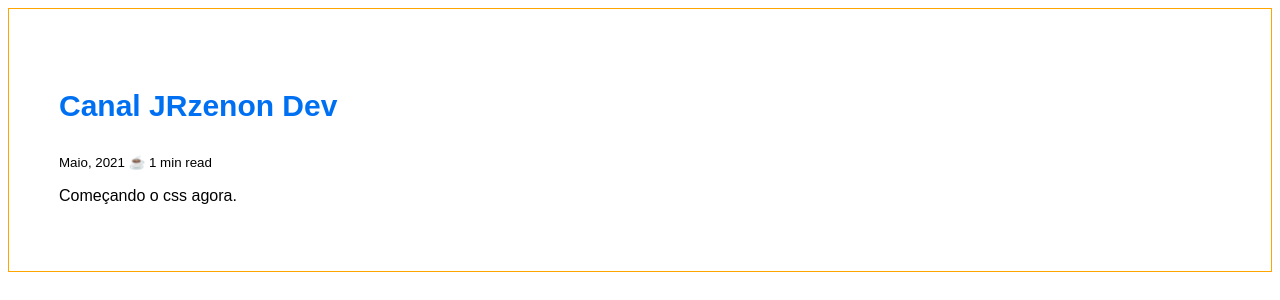
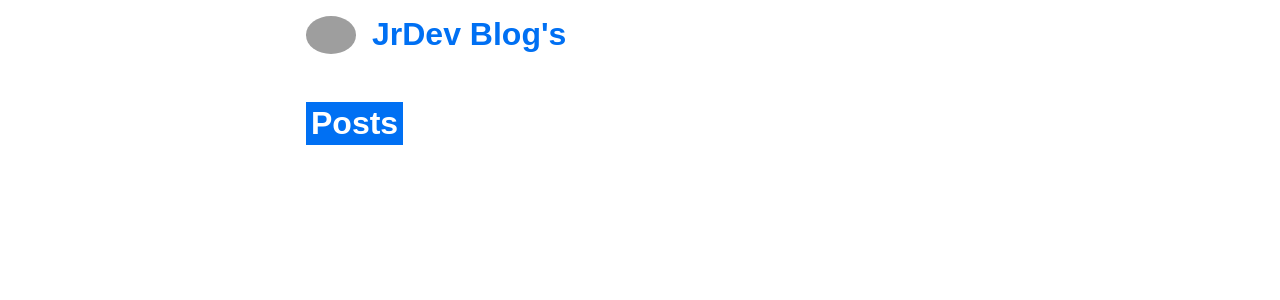
Before and after one commit to JrzenonDev/site-pessoal-react, a Next.js app: page / in a window 1280 px wide. Shown: the top 300 px of the page. Built offline with nearby package versions, Linux system fonts and the light colour scheme; grey boxes are pictures that could not be loaded.

Commit message:
chore: lendo posts utilizando função do node fs, apartir de um arquivo markdown, aplicando estilos na home e estrutura de lista de post

```diff
--- /dev/null
+++ b/_posts/primeiro-artigo.md
@@ -0,0 +1,11 @@
+---
+title: 'Desliza a cortina em cima do like'
+data: '2020-03-16'
+excerpt: 'Resumo primeiro post'
+---
+
+Lorem ipsum dolor sit amet consectetur adipisicing elit. Qui architecto, voluptatem quibusdam quasi voluptatibus reiciendis provident eveniet autem obcaecati, voluptate odit itaque voluptas cupiditate! Consequuntur nemo praesentium enim dignissimos beatae impedit minus? Assumenda dolore in tempora, est, cupiditate nemo, fugiat delectus fuga iusto aperiam earum nostrum dolor accusamus omnis harum ex adipisci culpa dolorum soluta itaque beatae quidem quisquam. A, voluptatibus similique. Iure optio sapiente dolorem sequi, ipsum impedit repudiandae praesentium similique mollitia inventore perspiciatis fugit voluptate commodi doloribus? Laboriosam voluptate dolorem doloremque omnis magni obcaecati nesciunt. Porro soluta aperiam, odio quasi, quidem ut consequuntur, recusandae corporis voluptates possimus aut!
+
+## lorem ipsum
+
+Lorem ipsum dolor sit amet consectetur adipisicing elit. Eius quis dolorem laborum nulla obcaecati sequi recusandae inventore sed, voluptatibus, iure, dignissimos quibusdam? Perspiciatis, soluta ab. Vel mollitia rerum debitis nulla dolorum? Consequatur quia reiciendis quibusdam, quo itaque enim magni sequi illum dolor temporibus reprehenderit quisquam inventore dicta commodi distinctio ratione molestias vel et repudiandae esse minima nisi ipsa. Optio iusto ipsam labore obcaecati animi itaque inventore accusamus assumenda id. Sunt incidunt enim et corporis reprehenderit atque aspernatur laudantium ipsum quia maxime non autem voluptate, sequi, eius tenetur ducimus velit sed? Harum quidem, tempore quibusdam earum officiis accusamus est minus perspiciatis quo libero ab fugit sint provident repellat aperiam eius! Similique.
--- /dev/null
+++ b/_posts/segundo-artigo.md
@@ -0,0 +1,11 @@
+---
+title: 'Passa a carreta de em cima do botão de like'
+data: '2020-04-22'
+excerpt: 'Resumo segundo post'
+---
+
+Lorem ipsum dolor sit, amet consectetur adipisicing elit. Sunt facilis quasi autem illo itaque assumenda doloremque veniam explicabo asperiores. Suscipit, reprehenderit? Hic eos natus quibusdam, sit doloribus recusandae veniam nostrum, atque voluptatum quasi beatae maiores corporis! Magnam sapiente exercitationem eligendi, consequatur dolor, nam porro non esse consectetur perferendis vel quisquam voluptas fugit quod qui inventore, necessitatibus odio reprehenderit consequuntur asperiores temporibus quos dolorem at? Nulla doloribus modi aperiam aliquam doloremque ducimus quae, architecto ipsum non inventore? Placeat laborum, tempore deserunt, excepturi laudantium molestiae, iure corrupti tenetur porro perspiciatis alias sed.
+
+## lorem ipsum
+
+Lorem ipsum dolor, sit amet consectetur adipisicing elit. Velit nihil laudantium ut veritatis sit blanditiis fugit dicta quo enim! Quisquam exercitationem harum facilis, accusantium itaque animi debitis eaque earum dignissimos qui soluta consectetur odit nobis aut ipsa iste impedit deleniti, id, recusandae aspernatur inventore possimus aliquid corrupti? Tenetur nobis unde reiciendis enim nesciunt? Delectus animi quisquam cum magnam fuga, illum minima asperiores consequatur ad neque, temporibus quam placeat dolorem omnis, deleniti rerum? Sapiente odio nam libero similique voluptatem, culpa labore at sunt iusto aliquam nulla excepturi laborum exercitationem delectus quibusdam sequi id minima perspiciatis repellat dolorum non minus. Alias deleniti explicabo mollitia totam quaerat exercitationem rerum impedit veritatis pariatur? Sunt reiciendis tempore, tenetur laborum obcaecati totam ex omnis cum perferendis?
--- a/pages/index.js
+++ b/pages/index.js
@@ -1,5 +1,6 @@
-import react from 'react';
+import React from 'react';
 import styled, { createGlobalStyle } from 'styled-components';
+import { getAllPosts } from '../scripts/blog/getAllPosts';
 
 import Head from '../src/infra/components/Head';
 import Typography from '../src/components/foundation/Typography';
@@ -7,61 +8,161 @@ import Header from '../src/patterns/Header';
 import Footer from '../src/patterns/Footer';
 
 const GlobalStyle = createGlobalStyle`
+  :root {
+    --primary: ${({ theme }) => theme.colors.primary};
+  }
   * {
     font-family: sans-serif;
+    color: #333;
+    box-sizing: border-box;
   }
 
-`;
+  html,
+  body {
+    margin: 0;
+    padding: 0;
+  }
+  body {
+    padding-left: 16px;
+    padding-right: 16px;
+    max-width: 700px;
+    margin: auto;
+  }
+  h1,
+  h2,
+  h3,
+  h4,
+  h5
+  a {
+    color: var(--primary);
+  }
+  button,
+  a {
+    transition: opacity .3s;
+    &:focus,
+    &:hover {
+      opacity: .5;
+    }
+  }
 
-const fontSize = 30;
-
-const Title = styled.h3`
-
-  font-size: ${fontSize}px;
-
-  a {
-    color: ${(props) => {
-      return props.theme.colors.primary;
-    }};
-    text-decoration: none;
-    &:hover {
-      color: #666;
+  .postsContainer {
+    h1 {
+      font-size: 2em;
+      background-color: var(--primary);
+      color: #fff;
+      padding: 3px 5px;
+      margin: 0;
+      display: inline-block;
+    }
+  }
+  .postsContainer__post {
+    a {
+      color: inherit;
+      font-weight: bold;
+      text-decoration: none;
+    }
+  }
+  .headerContainer {
+    display: flex;
+    align-items: center;
+    padding-top: 16px;
+    padding-bottom: 16px;
+    margin-bottom: 32px;
+    img {
+      max-width: 50px;
+      border-radius: 100%;
+      margin-right: 16px;
+    }
+    h1 {
+      margin: 0;
     }
   }
 `;
 
-const PostCardWrapper = styled.article`
-  border: 1px solid orange;
-  padding: ${({theme}) => theme.spacing.big}px;
-`;
+// const fontSize = 30;
+// const Title = styled.h3`
+//   font-size: ${fontSize}px;
+//   a {
+//     color: ${(props) => {
+//       return props.theme.colors.primary;
+//     }};
+//     text-decoration: none;
+//     &:hover {
+//       color: #666;
+//     }
+//   }
+// `;
 
-function PostCard() {
-  return (
-    <PostCardWrapper>
-      <header>
-        <Title>
-          <a href="" rel="bookmark" href="#">Canal JRzenon Dev</a>
-        </Title>
-        <small>Maio, 2021 ☕ 1 min read</small>
-      </header>
-      <p>Começando o css agora.</p>
-    </PostCardWrapper>
-  );
-}
+// const PostCardWrapper = styled.article`
+//   border: 1px solid orange;
+//   padding: ${({theme}) => theme.spacing.big}px;
+// `;
 
+// function PostCard() {
+//   return (
+//     <PostCardWrapper>
+//       <header>
+//         <Title>
+//           <a href="" rel="bookmark" href="#">Canal JRzenon Dev</a>
+//         </Title>
+//         <small>Maio, 2021 ☕ 1 min read</small>
+//       </header>
+//       <p>Começando o css agora.</p>
+//     </PostCardWrapper>
+//   );
+// }
+
+// principal function
 export default function Home() {
   return (
     <div>
       <GlobalStyle />
       <Head title="Home - JrDev Site" />
       {/* <Header /> */}
-      <main>
-        <PostCard />
+
+      <header className="headerContainer">
+        <img src="https://github.com/JrzenonDev.png" alt="" />
+        <h1>JrDev Blog's</h1>
+      </header>
+
+      <section className="postsContainer">
+        <h1>Posts</h1>
+
+        <article className="postsContainer__post">
+          <h2>
+            <a href="">
+            </a>
+          </h2>
+          <p></p>
+        </article>
+
+      </section>
+
+      {/* <main> */}
+        {/* <PostCard /> */}
         {/* <Typography>
           Conteúdo unico de cada página
         </Typography> */}
-      </main>
+      {/* </main> */}
       {/* <Footer /> */}
+
+
+
     </div>
   );
 }
+
+
+//
+
+export async function getStaticProps() {
+
+const posts = getAllPosts();
+
+  return {
+    props: {
+      posts
+    }
+  }
+
+}
--- /dev/null
+++ b/scripts/blog/getAllPosts.js
@@ -0,0 +1,23 @@
+import fs from 'fs';
+
+
+export function getAllPosts() {
+  const allPostsFilleNames = fs.readdirSync('./_posts');
+
+  const posts = allPostsFilleNames.map((filename) => {
+
+    const fileContent = fs.readFileSync(`./_posts/${filename}`);
+
+    return {
+      metadata: {
+        slug: filename.replace('.md', '')
+      },
+      content: fileContent.toString(),
+    }
+
+  });
+
+  console.log(posts);
+
+  return [];
+}
```
